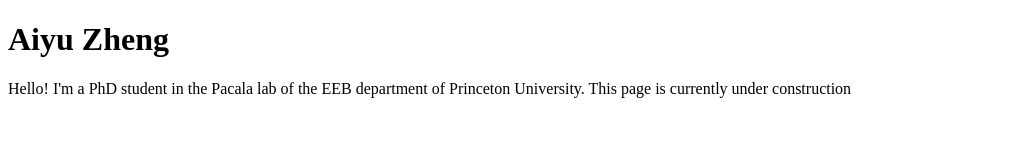
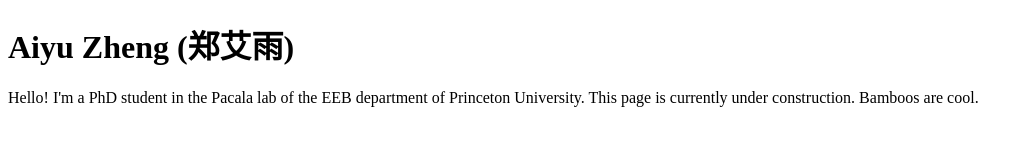
Before and after one commit to aiyuz/aiyuz.github.io, a plain HTML site: page index.html in a window 1280 px wide. Shown: the whole page, without its empty margins (0-1033 px from the left). Drawn offline with Linux system fonts and the light colour scheme.

Commit message:
practice again

```diff
--- a/index.html
+++ b/index.html
@@ -15,8 +15,9 @@
 
 <body>
   <!-- <script src="js/scripts.js"></script> -->
-  <h1> Aiyu Zheng </h1>
+  <h1> Aiyu Zheng (郑艾雨) </h1>
   <p> Hello! I'm a PhD student in the Pacala lab of the EEB department of Princeton University.
-    This page is currently under construction </p>
+    This page is currently under construction. Bamboos are cool.
+  </p>
 </body>
 </html>
```
